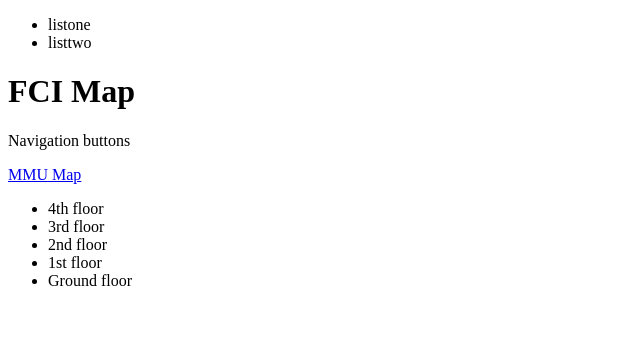
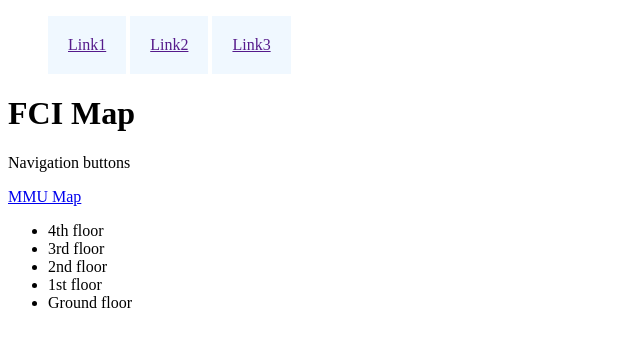
Before and after one commit to nattprog/fcimap, a Flask app: page / in a window 1280 px wide. Shown: the top 347 px of the page, without its empty margins (0-640 px from the left). Run offline with Flask 3, Linux system fonts and the light colour scheme.

Commit message:
adding more styles to the nanv bar

```diff
--- a/static/css/styles.css
+++ b/static/css/styles.css
@@ -1,7 +1,17 @@
-.NavigationBar
 
-.NavigationBar ul
+/*Top Navigation Bar, with specific elements */
+.TopNavigationBar
 
-.NavigationBar li {
-    display: inline;
+.TopNavigationBar ul {
+    list-style-type: none;
 }
+
+.TopNavigationBar li {
+    display: inline-block;
+}
+
+.TopNavigationBar a {
+    display: block;
+    padding: 20px;
+    background-color: aliceblue;
+}
--- a/templates/base.html
+++ b/templates/base.html
@@ -8,10 +8,11 @@
 
 <header>
 
-<nav class="NavigationBar">
+<nav class="TopNavigationBar">
     <ul>
-        <li>listone</li>
-        <li>listtwo</li>
+        <li><a href="">Link1</a></li>
+        <li><a href="">Link2</a></li>
+        <li><a href="">Link3</a></li>
     </ul>
 </nav>
 </header>
```
